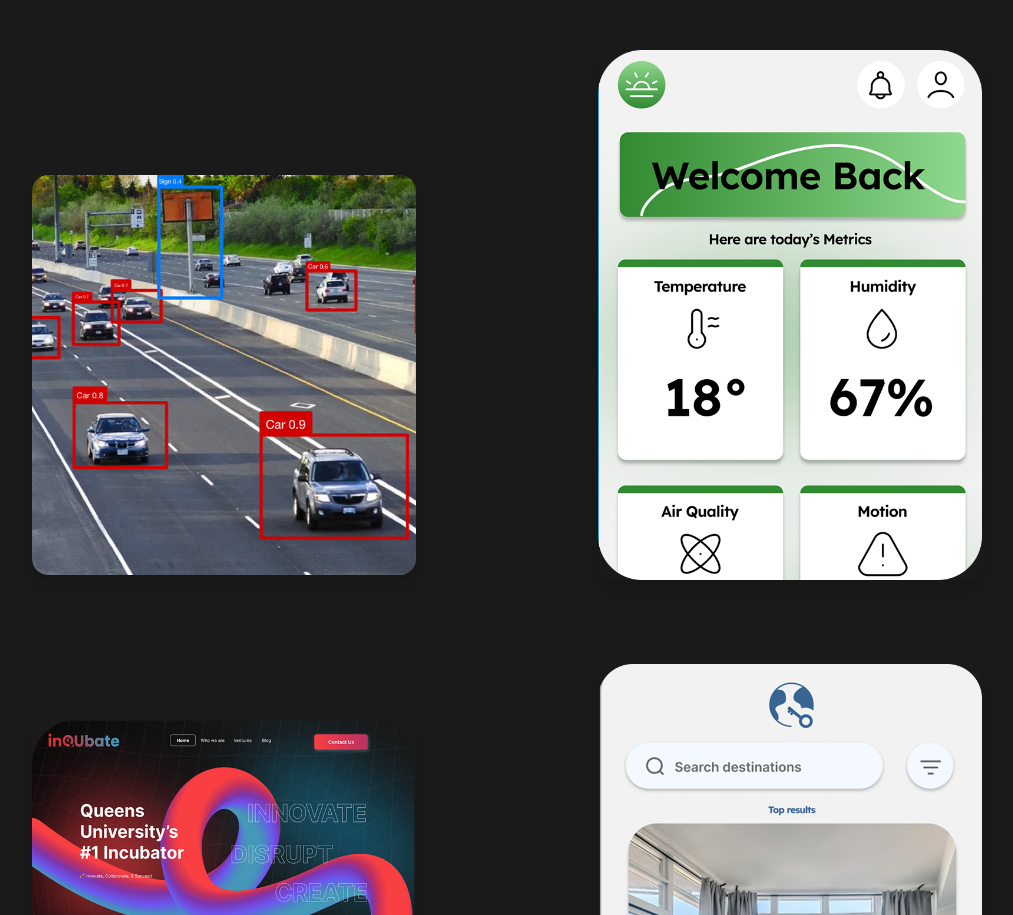
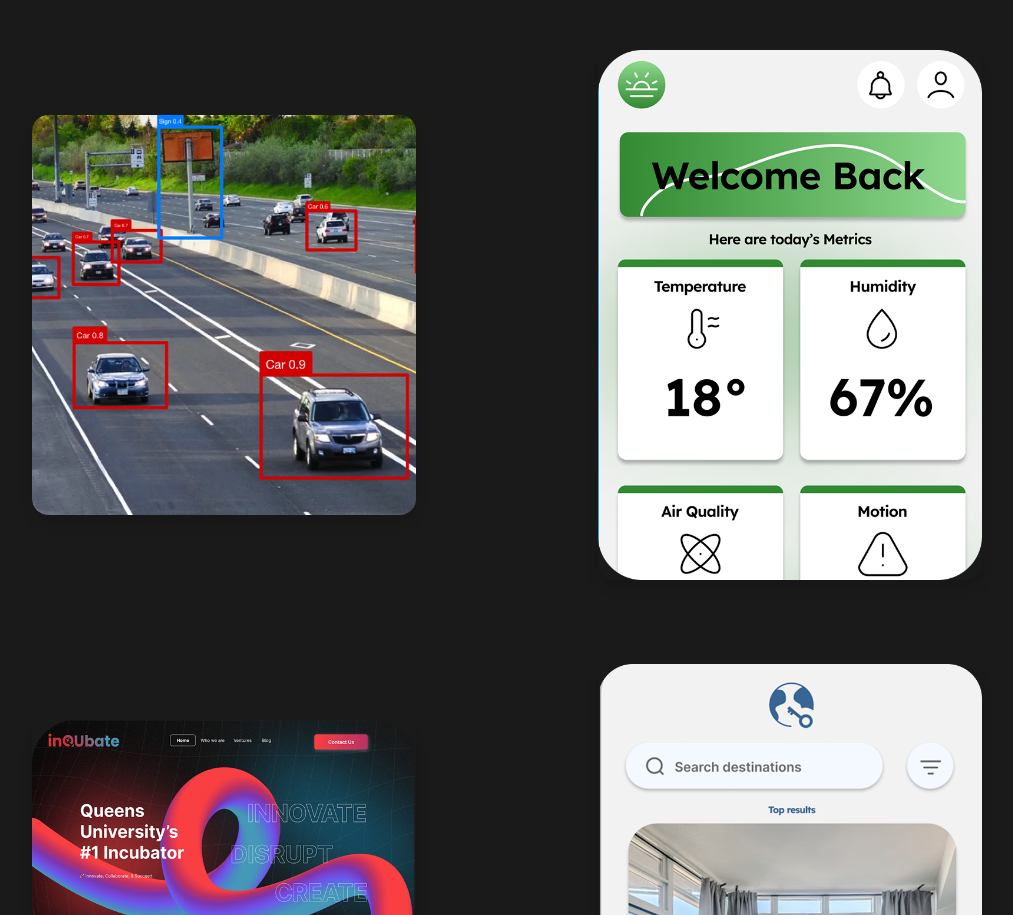
Before and after one commit to kzy0525/website, a Next.js app: page / in a window 1280 px wide. Shown: the part 1565-2480 px from the top of the page, without its empty margins (133-1146 px from the left). Built offline with nearby package versions, Linux system fonts and the light colour scheme; a web font is replaced by a local one.

Commit message:
hover add

```diff
--- a/src/app/page.js
+++ b/src/app/page.js
@@ -64,32 +64,27 @@ export default function Home() {
         <div className="grid grid-cols-1 sm:grid-cols-2 gap-x-7 gap-y-5 place-items-center">
           {/* --- Project 1 --- */}
           <a
-            href="https://example.com/machine-vision"
+            href="https://example.com/atmos"
             target="_blank"
             rel="noopener noreferrer"
-            className="relative group w-full max-w-sm rounded-2xl overflow-hidden shadow-lg mt-30"
+            className="relative group w-full max-w-sm rounded-2xl overflow-hidden shadow-lg mt-0"
           >
-            <div className="relative w-[400px] h-[400px] overflow-hidden rounded-2xl group">
-          {/* Base Image */}
-          <Image
-            src="/qhdt.png"
-            alt="Base"
-            fill
-            className="object-cover transition duration-500 group-hover:opacity-0"
-          />
+            <div className="relative w-[400px] h-[400px] group">
+              <Image
+                src="/qhdt.png"
+                alt="qhdt"
+                fill
+                className="object-cover transition duration-300 ease-in-out group-hover:brightness-50 rounded-2xl"
+              />
+              <div className="absolute inset-0 flex items-center justify-center opacity-0 group-hover:opacity-100 transition duration-300">
+                <p className="text-white text-xl font-semibold">smt smt about the project</p>
+              </div>
+            </div>
 
-          {/* Overlay Image */}
-          <Image
-            src="/atmos.png"
-            alt="Overlay"
-            fill
-            className="object-cover opacity-0 transition duration-500 group-hover:opacity-100"
-          />
-        </div>
             <div className="absolute inset-0 flex flex-col items-center justify-center text-center text-white opacity-0 group-hover:opacity-100 transition duration-300 bg-black/20">
-              <p className="text-sm text-gray-300 mb-1">Feb 2024</p>
-              <h3 className="text-2xl font-semibold">Machine Vision Sensor System</h3>
-              <p className="text-sm text-gray-300 mt-1">ML, Full-stack</p>
+              <p className="text-sm text-gray-300 mb-1">Jan 2024</p>
+              <h3 className="text-2xl font-semibold">Atmos</h3>
+              <p className="text-sm text-gray-300 mt-1">Hardware, Full-stack</p>
             </div>
           </a>
 
```
